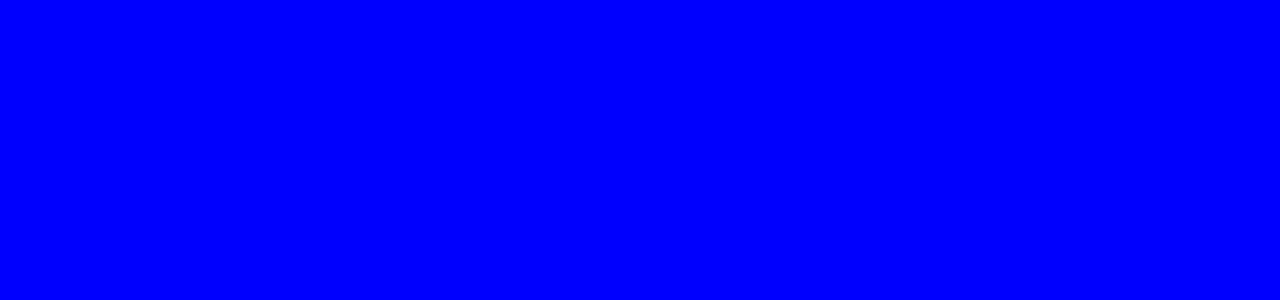
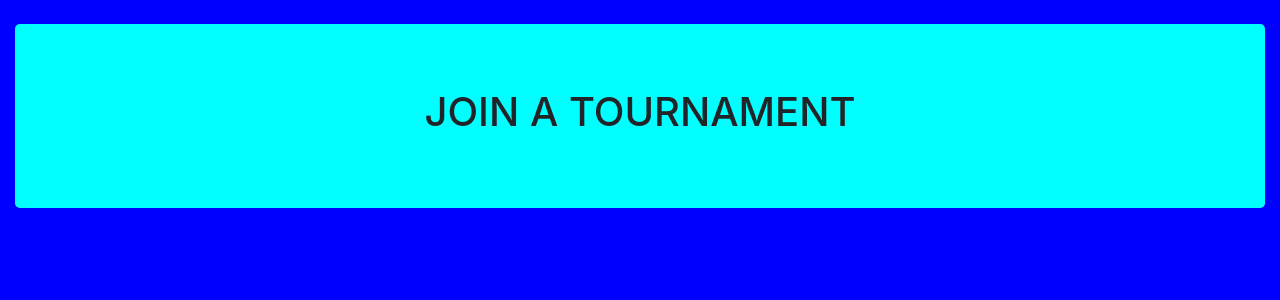
Before and after one commit to QuasarX1/Shallow-Blue, a Flask app: page /join in a window 1280 px wide. Before the commit the part shown is empty. Shown: the top 300 px of the page. Run offline with Flask 2, Linux system fonts and the light colour scheme; some libraries are stand-ins or nearby versions.

Commit message:
Added a page title to the join page.

```diff
--- a/Shallow Blue Flask Web Server/templates/JoinPage.html
+++ b/Shallow Blue Flask Web Server/templates/JoinPage.html
@@ -3,4 +3,9 @@
 {% block pageTitle %}Shallow Blue - {{pageTitle}}{% endblock %}
 
 {% block bodyContent %}
+<div class="container-fluid">
+    <header class="jumbotron Page-Heading">
+        <h1 style="text-align:center">{{pageTitle.upper()}} A TOURNAMENT</h1>
+    </header>
+</div>
 {% endblock %}
```
